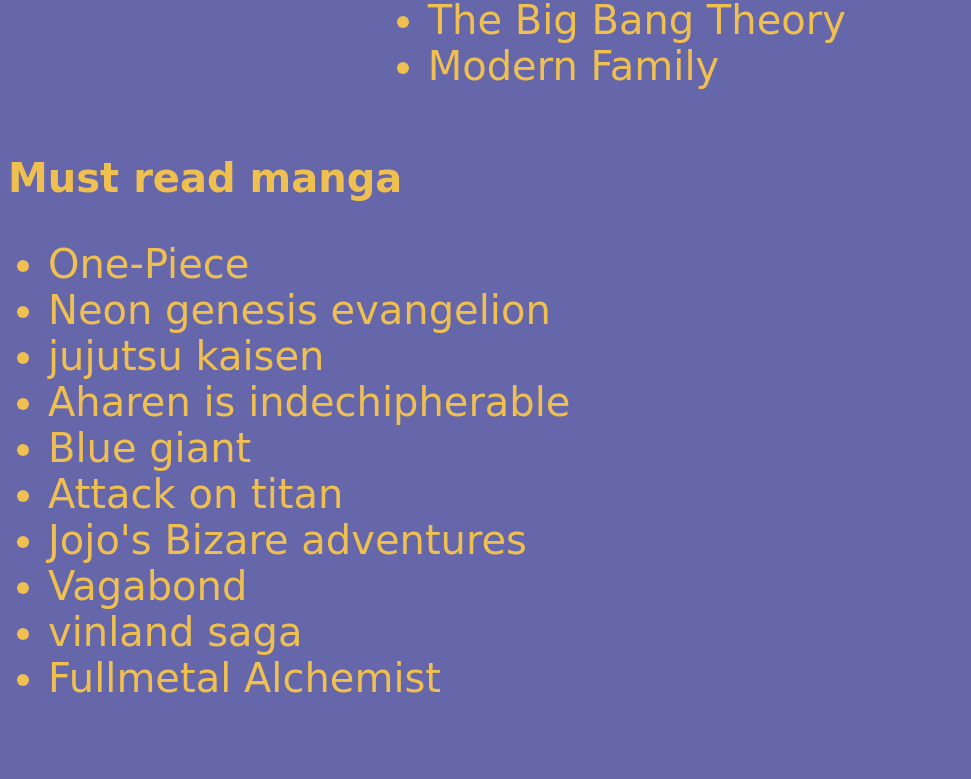
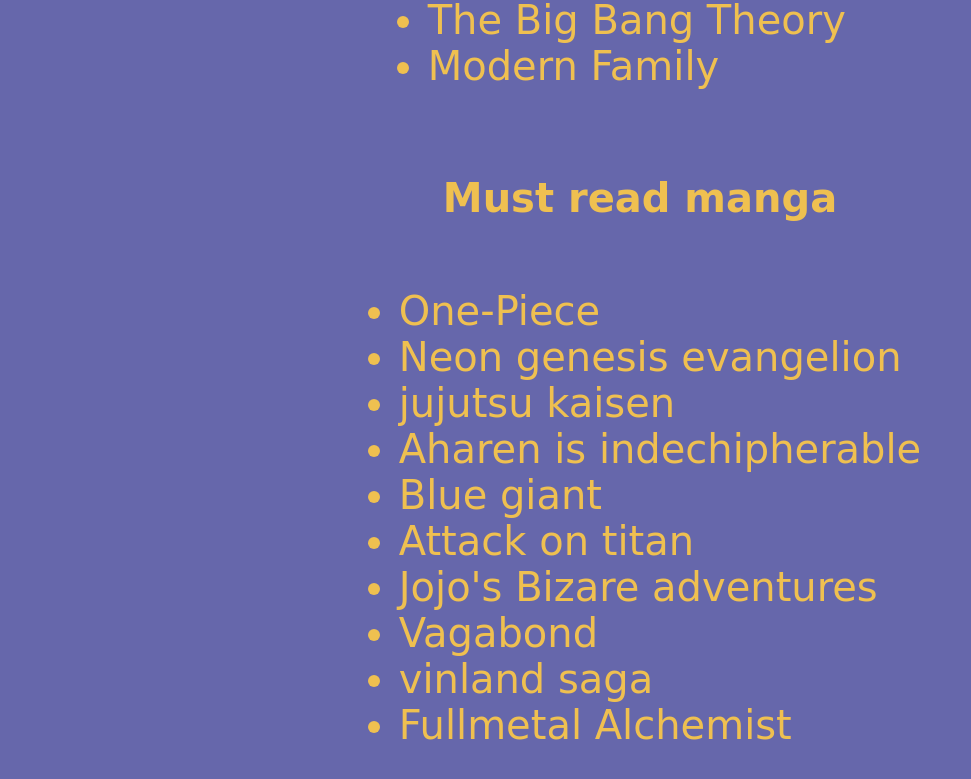
Before and after one commit to Ploumis-sys/Series-and-movies-to-watch, a plain HTML site: page index.html in a window 1280 px wide. Shown: the part 727-1506 px from the top of the page, without its empty margins (0-971 px from the left). Before the commit the page ends 1468 px from the top, so only its background shows below. Drawn offline with Linux system fonts and the light colour scheme.

Commit message:
Add styles for mangatoread class

```diff
--- a/css.css
+++ b/css.css
@@ -44,3 +44,18 @@
 .list-items{
     font-family: Comic Sans MS, Comic Sans, cursive;
 }
+
+
+
+
+.mangatoread{
+    padding-top: 20px;
+    display: flex;
+    flex-direction: column;
+    justify-content: center;
+    align-items: center;
+    flex-wrap: wrap;
+
+
+
+}
```
